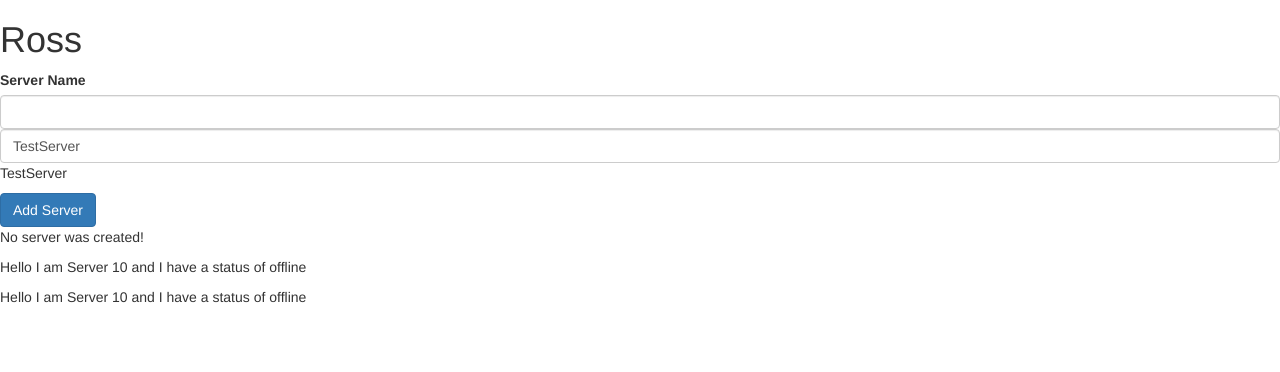
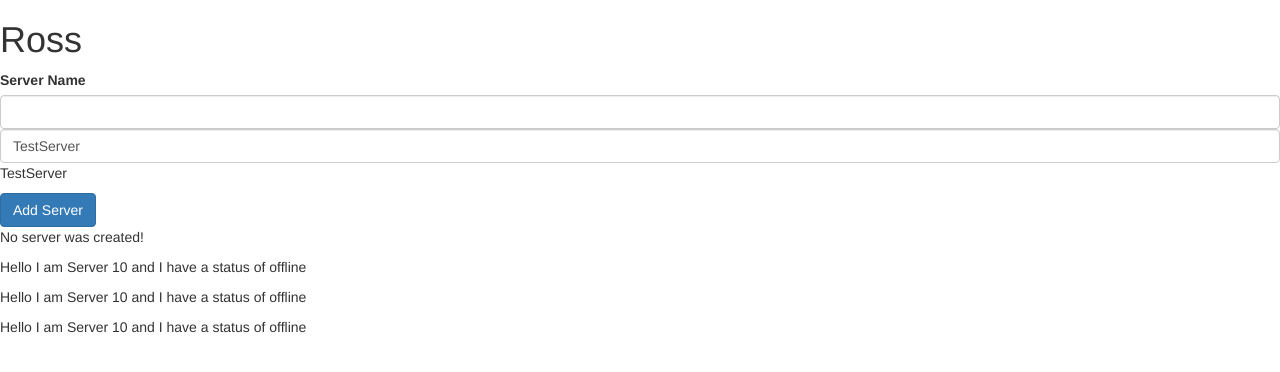
Before and after one commit to kiserr10/angular2-practice, an Angular app: page / in a window 1280 px wide. Shown: the top 372 px of the page. Built offline with nearby package versions, Linux system fonts and the light colour scheme.

Commit message:
combo of binding techniques

```diff
--- a/src/app/servers/servers.component.html
+++ b/src/app/servers/servers.component.html
@@ -16,3 +16,4 @@
 <p>{{ serverCreationStatus }}</p>
 <app-server></app-server>
 <app-server></app-server>
+<app-server></app-server>
--- a/src/app/servers/servers.component.ts
+++ b/src/app/servers/servers.component.ts
@@ -20,7 +20,7 @@ export class ServersComponent implements OnInit {
 	}
 
 	onCreateServer(){
-		this.serverCreationStatus = 'Server was created!'
+		this.serverCreationStatus = 'Server was created! The Name of the Server is:' + this.serverName
 	}
 	onUpdateServerName(event: Event){
 		this.serverName = (<HTMLInputElement>event.target).value;
```
Also changed, not shown: src/app/app.module.ts (line endings or trailing spaces).
